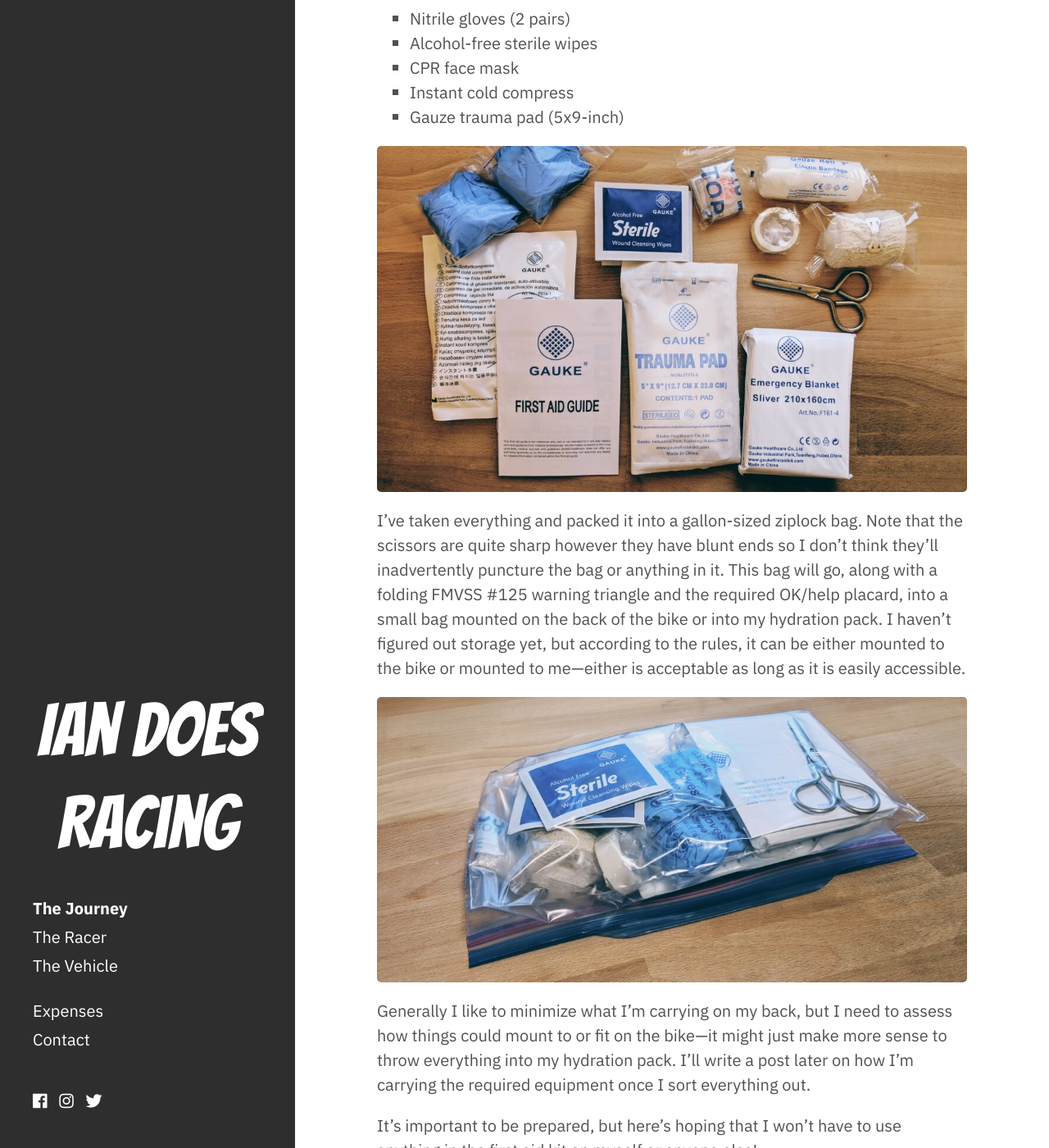
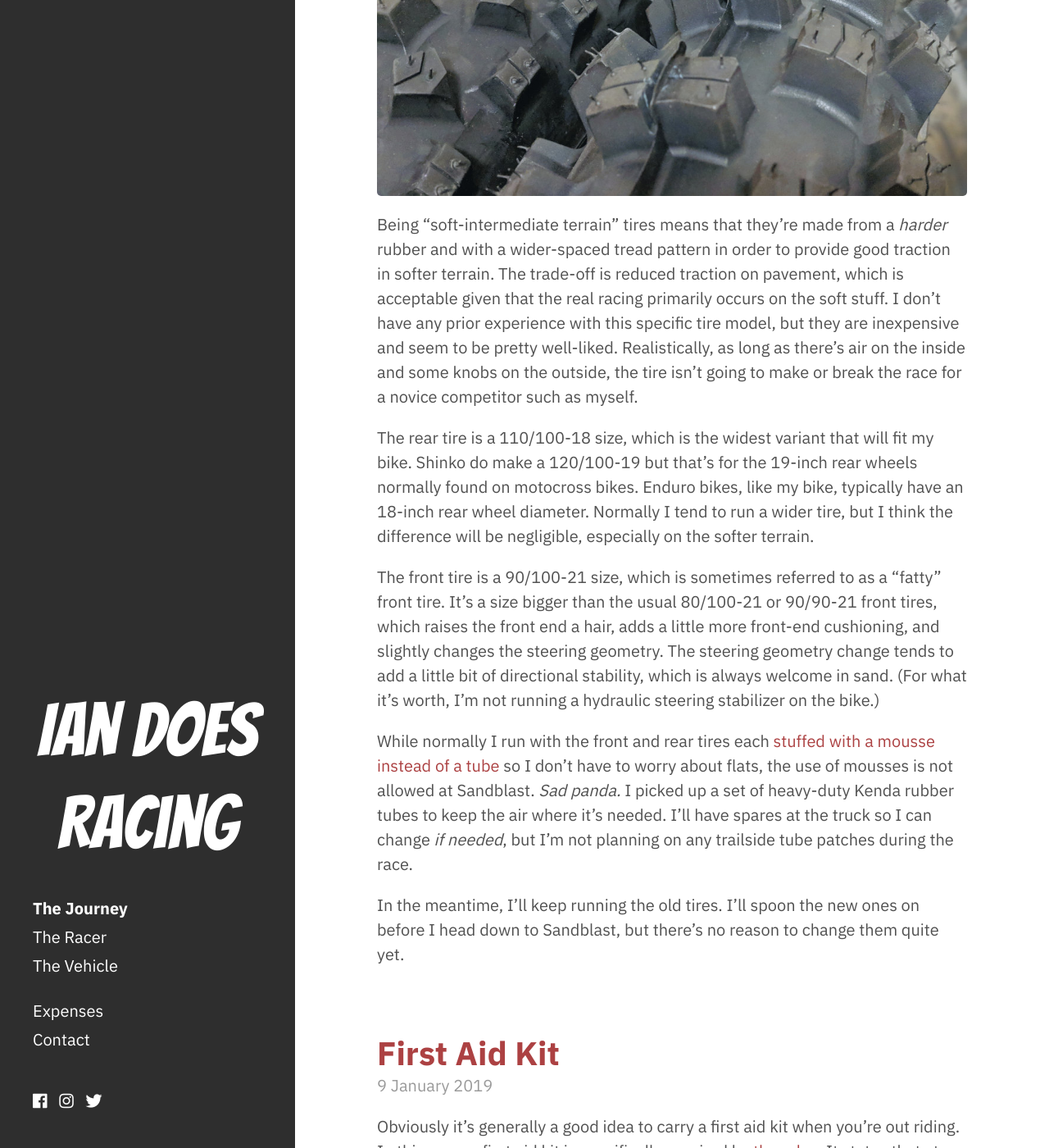
Before and after one commit to icooper/iandoesracing, a Jekyll site: the page built from index.html, in a window 1280 px wide and 1400 px high, scrolled down 582 px. Shown: the whole window at 82% size. Built offline with Jekyll 4.4.1, drawn with Linux system fonts in a browser that asks for light colours; nearby versions of some CDN libraries; the list of posts is cut into pages by our own code; some of the changed text lies outside the part shown.

Commit message:
new post - tires

```diff
--- /dev/null
+++ b/_posts/2019-01-10-new-shoes.md
@@ -0,0 +1,21 @@
+---
+layout: post
+title: New Shoes
+date: 2019-01-10
+---
+
+The current tires on [the KTM](/the-vehicle) are fine for casual trail riding around here, but not really race-ready. There's a Bridgestone M403 on the front, a motocross tire which was discontinued a few years ago, and a Dunlop MX81 on the rear, which is a little newer but is showing some wear.
+
+While they'd surely get me through the race, I like to stack the deck in my favor as much as is allowed and opted for some new shoes. Since most of the special sections of Sandblast are run on very sandy roads---as one should expect from the name---I went with a pair of [Shinko 546 soft-intermediate terrain tires](https://www.shinkotireusa.com/product/546-series/211921).
+
+![new tires](/assets/img/newshinko546.jpg "new tires")
+
+Being "soft-intermediate terrain" tires means that they're made from a *harder* rubber and with a wider-spaced tread pattern in order to provide good traction in softer terrain. The trade-off is reduced traction on pavement, which is acceptable given that the real racing primarily occurs on the soft stuff. I don't have any prior experience with this specific tire model, but they are inexpensive and seem to be pretty well-liked. Realistically, as long as there's air on the inside and some knobs on the outside, the tire isn't going to make or break the race for a novice competitor such as myself.
+
+The rear tire is a 110/100-18 size, which is the widest variant that will fit my bike. Shinko do make a 120/100-19 but that's for the 19-inch rear wheels normally found on motocross bikes. Enduro bikes, like my bike, typically have an 18-inch rear wheel diameter. Normally I tend to run a wider tire, but I think the difference will be negligible, especially on the softer terrain.
+
+The front tire is a 90/100-21 size, which is sometimes referred to as a "fatty" front tire. It's a size bigger than the usual 80/100-21 or 90/90-21 front tires, which raises the front end a hair, adds a little more front-end cushioning, and slightly changes the steering geometry. The steering geometry change tends to add a little bit of directional stability, which is always welcome in sand. (For what it's worth, I'm not running a hydraulic steering stabilizer on the bike.)
+
+While normally I run with the front and rear tires each [stuffed with a mousse instead of a tube](https://motocrossactionmag.com/mxa-wrench-tech-the-pluses-and-minuses-of-the-bib-mousse/) so I don't have to worry about flats, the use of mousses is not allowed at Sandblast. _Sad panda._ I picked up a set of heavy-duty Kenda rubber tubes to keep the air where it's needed. I'll have spares at the truck so I can change *if needed*, but I'm not planning on any trailside tube patches during the race.
+
+In the meantime, I'll keep running the old tires. I'll spoon the new ones on before I head down to Sandblast, but there's no reason to change them quite yet.
--- a/the-vehicle.md
+++ b/the-vehicle.md
@@ -13,6 +13,7 @@ I'll be riding a 2009 KTM 505 XC-F for the 2019 Sandblast Rally. This bike has b
 * [Bringing It Home]({% link _posts/2019-01-03-bringing-it-home.md %}): dead battery woes
 * [Rally Fairing Replacement]({% link _posts/2019-01-04-rally-fairing-replacement.md %}): fixing up the fiberglass
 * [New Battery]({% link _posts/2019-01-08-new-battery.md %}): installing the new battery
+* [New Shoes]({% link _posts/2019-01-10-new-shoes.md %}): where the rubber meets the...sand?
 
 As I post additional entries about bike preparation, I'll link to them above.
 
```
Also changed, not shown: expenses.md (+2 -2 lines), assets/img/newshinko546.jpg (added).
